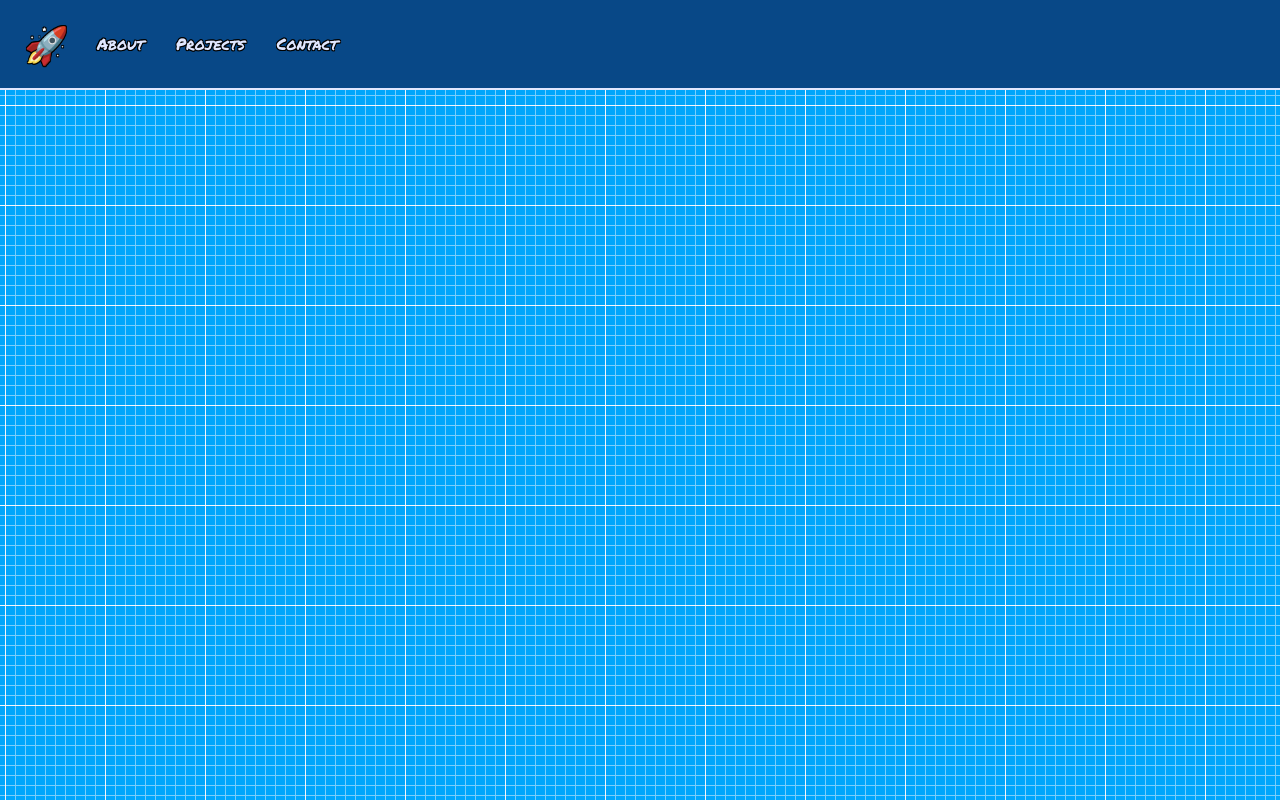
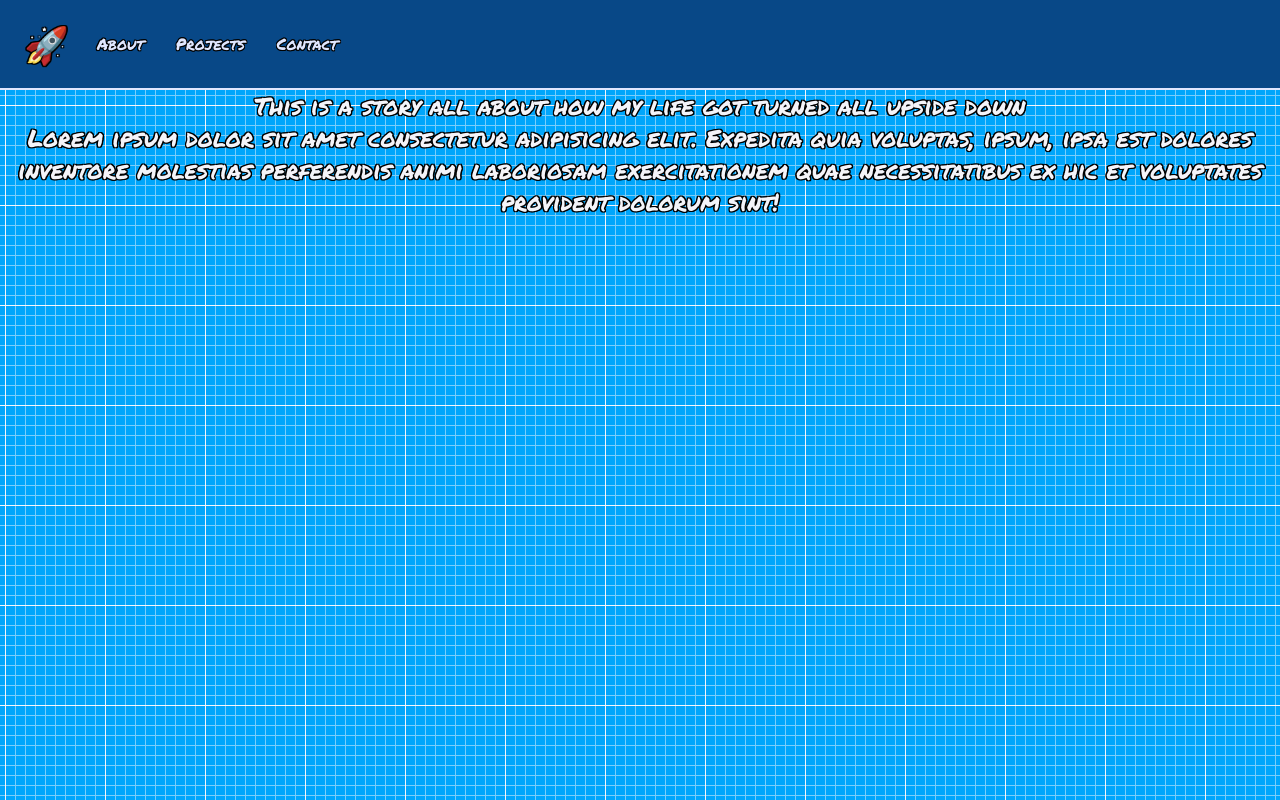
Before and after one commit to leafsicle/update-portfolio, a React (Create React App) app: page /About in a window 1280 px wide. Built offline with nearby package versions, Linux system fonts and the light colour scheme.

Commit message:
adjusting style

```diff
--- a/src/comps/About.jsx
+++ b/src/comps/About.jsx
@@ -3,10 +3,17 @@ import Header from './Header'
 
 const About = () => {
   return (
-    <div className='body bg-secondary'>
+    <div className='body bg-secondary contrast text-white text-2xl font-sans'>
       <Header />
-
-      <main className='text-white text-2xl'></main>
+      <main className=' '>
+        <p>This is a story all about how my life got turned all upside down</p>
+        <p>
+          Lorem ipsum dolor sit amet consectetur adipisicing elit. Expedita quia
+          voluptas, ipsum, ipsa est dolores inventore molestias perferendis
+          animi laboriosam exercitationem quae necessitatibus ex hic et
+          voluptates provident dolorum sint!
+        </p>
+      </main>
     </div>
   )
 }
--- a/src/comps/Contact.jsx
+++ b/src/comps/Contact.jsx
@@ -1,7 +1,6 @@
 import React from 'react'
 import Header from './Header'
 import ExternalLink from './ExternalLink'
-import { FontAwesomeIcon } from '@fortawesome/react-fontawesome'
 
 let socials = [
   {
```
